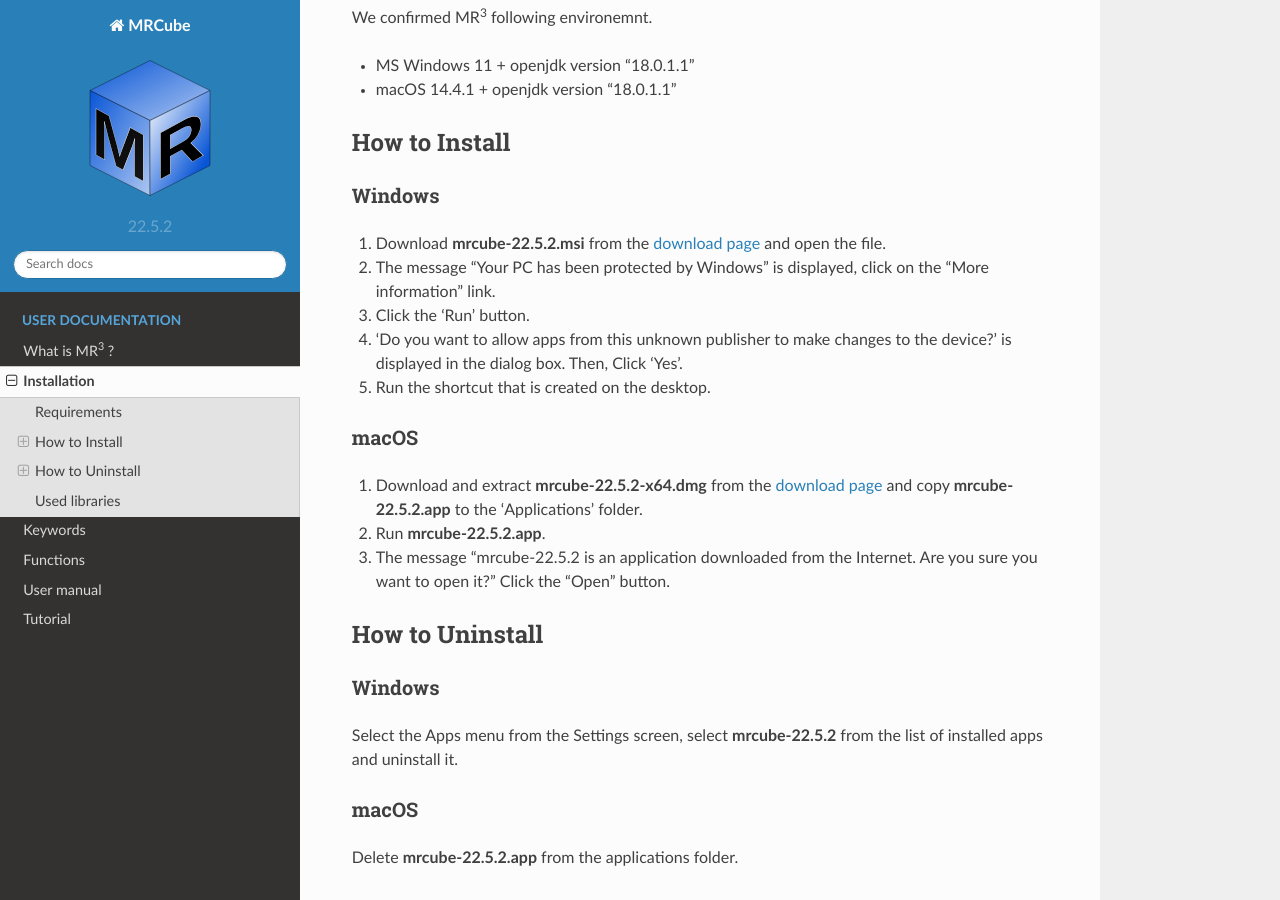
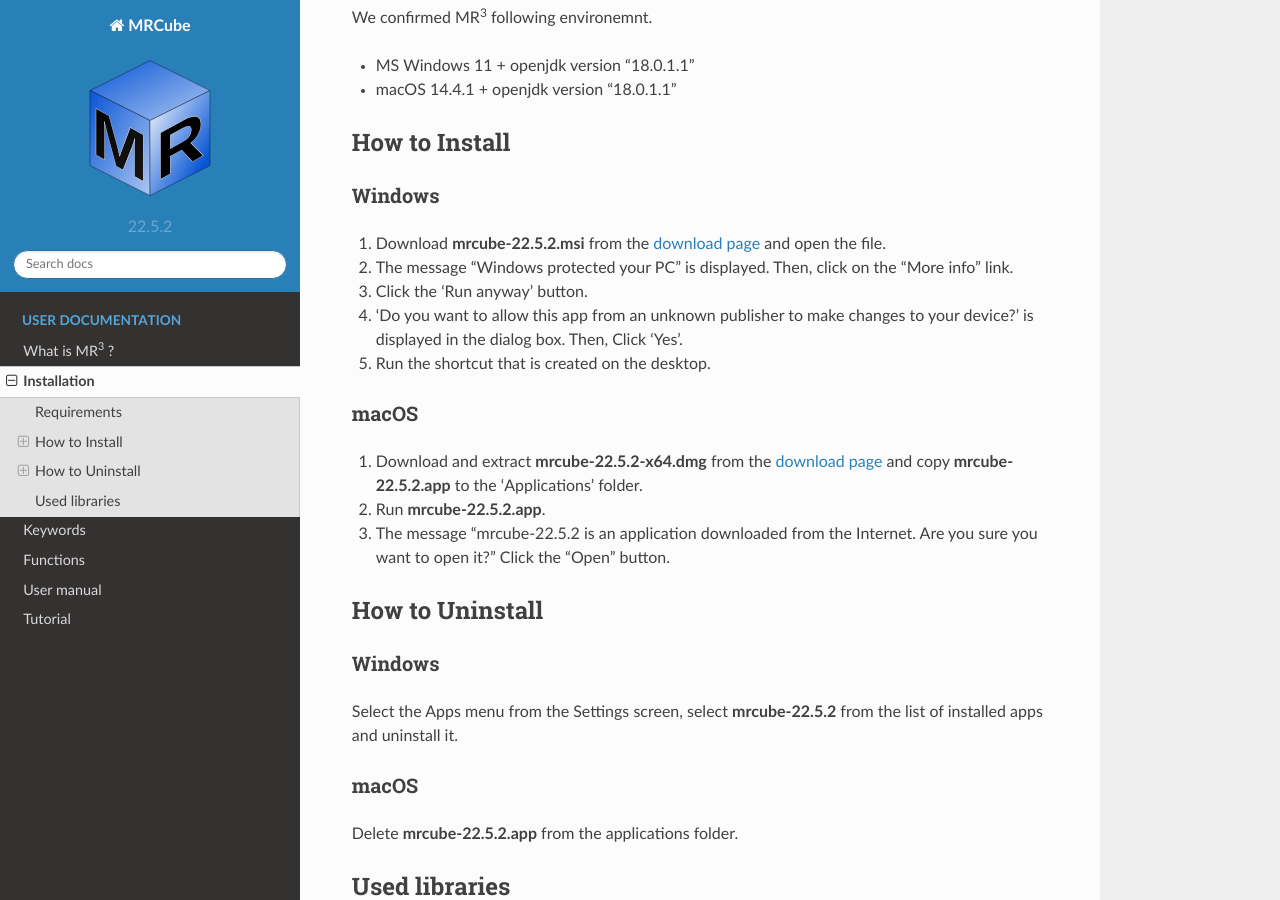
Before and after one commit to mr-3/mrcube-en-docs, a Sphinx documentation site: the page built from docs/source/install.rst, in a window 1280 px wide and 900 px high, scrolled down 462 px. Built offline with Sphinx 7.4.7 and the Read the Docs theme 2.0.0, drawn with Linux system fonts in a browser that asks for light colours.

Commit message:
update install.rst

```diff
--- a/docs/source/install.rst
+++ b/docs/source/install.rst
@@ -19,9 +19,9 @@ How to Install
 Windows
 ^^^^^^^^^^^^^^^^^^^^^^^^^^^^^
 #. Download **mrcube-22.5.2.msi** from the `download page <https://github.com/mr-3/mrcube/releases>`_ and open the file.
-#. The message "Your PC has been protected by Windows" is displayed, click on the "More information" link.
-#. Click the 'Run' button.
-#. 'Do you want to allow apps from this unknown publisher to make changes to the device?' is displayed in the dialog box. Then, Click 'Yes'.
+#. The message "Windows protected your PC" is displayed. Then, click on the "More info" link.
+#. Click the 'Run anyway' button.
+#. 'Do you want to allow this app from an unknown publisher to make changes to your device?' is displayed in the dialog box. Then, Click 'Yes'.
 #. Run the shortcut that is created on the desktop.
 
 macOS
```
